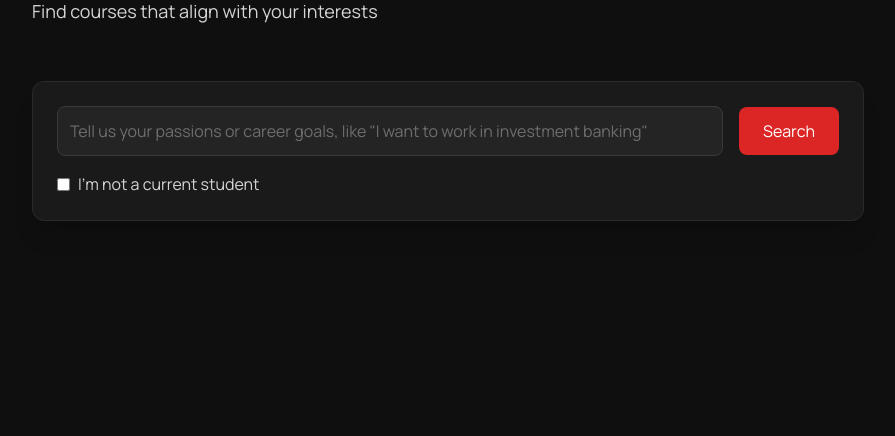
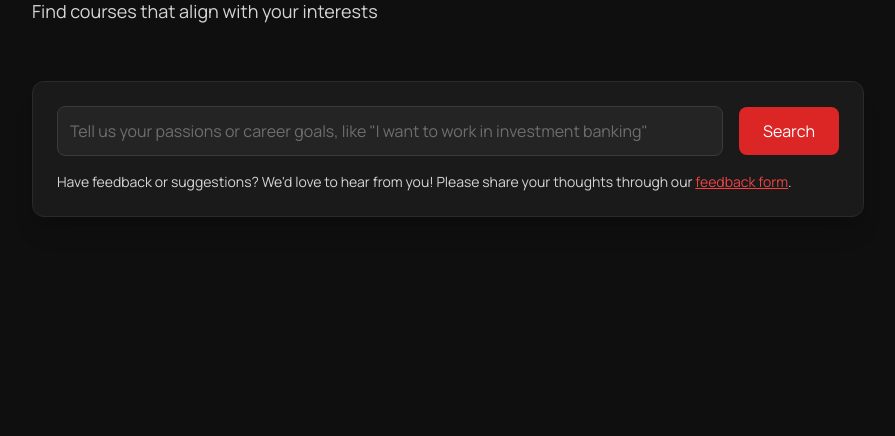
Before and after one commit to jonathanyangg/catalog-deployment, a Django app: page / in a window 1280 px wide. Shown: the part 228-664 px from the top of the page, without its empty margins (192-1087 px from the left). Run offline with Django 5.2, Linux system fonts and the light colour scheme; parts of the project's set-up code (start-up, migrations or seed data) failed here and were passed over; some libraries are stand-ins or nearby versions.

Commit message:
feedback form

```diff
--- a/core/templates/index.html
+++ b/core/templates/index.html
@@ -20,10 +20,17 @@
                     Search
                 </button>
             </div>
-            <label for="not-student" class="mt-4 flex items-center text-[#d6d4d4]">
+            <!-- <label for="not-student" class="mt-4 flex items-center text-[#d6d4d4]">
                 <input type="checkbox" id="not-student" name="not_student" class="mr-2">
                 I'm not a current student
-            </label>
+            </label> -->
+
+            <p class="mt-4 text-[#d6d4d4] text-sm">
+                Have feedback or suggestions? We'd love to hear from you! Please share your thoughts through our
+                <a href="https://docs.google.com/forms/d/e/1FAIpQLSd6BWdUFPRkgVZJ6IOSuMYMD9VOdVsG6PAMyeaj-Vrtr2IxKw/viewform?usp=dialog"
+                   class="text-red-500 hover:text-red-400 underline"
+                   target="_blank">feedback form</a>.
+            </p>
         </div>
     </form>
 </div>
```
